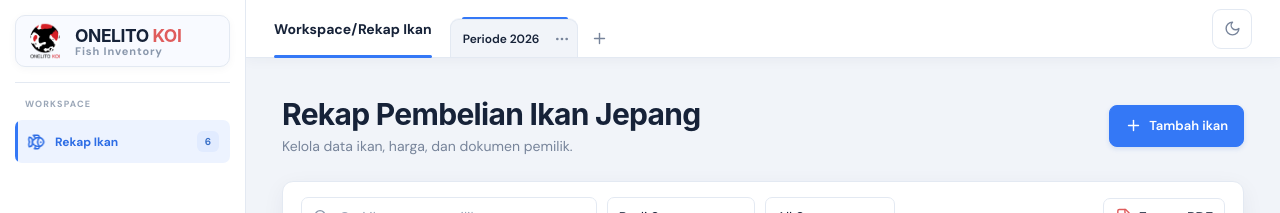
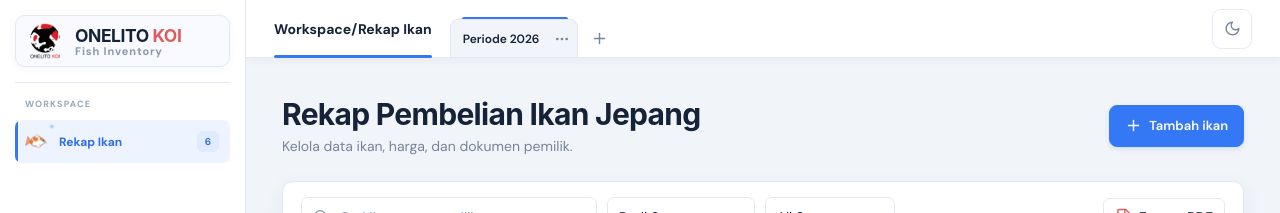
Before and after one commit to absyalsatria20/Project-Onelito, a React (Vite) app: page / in a window 1280 px wide. Both pictures are taken after typing "Sample123" into the empty fields and a click on the button "Masuk". Shown: the top 213 px of the page. Built offline with nearby package versions, Linux system fonts and the light colour scheme.

Commit message:
feat(sidebar): integrate animated koi fish svg with wagging tail and rising bubbles into rekap ikan menu

```diff
--- a/src/App.tsx
+++ b/src/App.tsx
@@ -195,7 +195,7 @@ function App() {
         </div>
         <span className="nav-label workspace-label" title="WORKSPACE">WORKSPACE</span>
         <nav className="sidebar-nav" aria-label="Navigasi utama">
-          <button className={`sidebar-link ${activeSection==='Rekap Ikan'?'selected':''}`} onClick={()=>{setActiveSection('Rekap Ikan');setSidebarOpen(false)}}><Fish size={18}/><span>Rekap Ikan</span><b className="nav-badge">{records.length}</b></button>
+          <button className={`sidebar-link ${activeSection==='Rekap Ikan'?'selected':''}`} onClick={()=>{setActiveSection('Rekap Ikan');setSidebarOpen(false)}}><div className="fish-icon"><svg className="fish-svg" viewBox="0 0 24 24" fill="none" xmlns="http://www.w3.org/2000/svg"><defs><clipPath id="koiBody"><path d="M4 12 C6 7 10 5.5 15 7 C18 8 20 10 21 12 C19 15 16 17 12 17 C8 17 5 15 4 12Z"/></clipPath></defs><g className="fish-tail"><path d="M5 12 C3 9 1 7 0.8 7 C1 10 1 14 0.8 17 C3 15 4 14 5 12Z" fill="#F4A261" stroke="#D97736" strokeWidth="0.7"/></g><path d="M4 12 C6 7 10 5.5 15 7 C18 8 20 10 21 12 C19 15 16 17 12 17 C8 17 5 15 4 12Z" fill="#FFFDF7" stroke="#475569" strokeWidth="0.7"/><g clipPath="url(#koiBody)"><path d="M16 5 C19 5 21 8 20 11 C18 12 16 11 15 9Z" fill="#EF713A"/><path d="M9 5 C12 5 14 7 13 10 C12 12 9 12 8 10 C7 8 8 6 9 5Z" fill="#EF713A"/><path d="M4 12 C5 9 7 9 8 11 C8 14 6 16 4 15Z" fill="#EF713A"/></g><path d="M10 7 Q12 3 15 6 L13 8" fill="#FFFDF7" stroke="#D97736" strokeWidth="0.6"/><path d="M11 16 Q13 20 16 17 L14 15" fill="#FFFDF7" stroke="#D97736" strokeWidth="0.6"/><circle cx="19" cy="11" r="0.8" fill="#1E293B"/><path d="M20 12.5 Q22 13 22.5 12 M20 13 Q22 14 22.5 14" stroke="#D97736" strokeWidth="0.45" strokeLinecap="round"/></svg><span className="fish-bubble fish-bubble-one"></span><span className="fish-bubble fish-bubble-two"></span></div><span>Rekap Ikan</span><b className="nav-badge">{records.length}</b></button>
         </nav>
         <div className="sidebar-spacer"/><span className="nav-label settings-label" title="PREFERENCES">PREFERENCES</span>
         <nav className="sidebar-nav"><button className={`sidebar-link ${activeSection==='Setting'?'selected':''}`} onClick={()=>{setActiveSection('Setting');setSidebarOpen(false)}}><Settings size={18}/><span>Setting</span></button></nav>
--- a/src/Sidebar.css
+++ b/src/Sidebar.css
@@ -254,13 +254,74 @@
   }
 }
 
-.app .sidebar-link .lucide-fish {
-  animation: fishGlideCrisp 3.5s ease-in-out infinite;
-  transform-origin: center;
-  will-change: transform;
+/* ANIMATED KOI FISH ICON */
+.app .fish-icon {
+  position: relative;
+  width: 22px;
+  height: 22px;
+  flex: 0 0 22px;
+  display: grid;
+  place-items: center;
+  animation: koiSwimming 2.5s ease-in-out infinite;
 }
-.app .sidebar-link:hover .lucide-fish {
-  animation: fishGlideCrisp 1.5s ease-in-out infinite;
+
+@keyframes koiSwimming {
+  0%, 100% { transform: translateY(0) rotate(-1deg); }
+  50% { transform: translateY(-2px) rotate(1deg); }
+}
+
+.app .fish-svg {
+  width: 100%;
+  height: 100%;
+  overflow: visible;
+}
+
+.app .fish-tail {
+  transform-box: view-box;
+  transform-origin: 5px 12px;
+  animation: koiTailWag 0.4s ease-in-out infinite alternate;
+}
+
+@keyframes koiTailWag {
+  from { transform: rotate(-15deg); }
+  to { transform: rotate(15deg); }
+}
+
+.app .fish-bubble {
+  position: absolute;
+  width: 3px;
+  height: 3px;
+  border: 1px solid #60a5fa;
+  border-radius: 50%;
+  opacity: 0;
+  pointer-events: none;
+  animation: koiBubbleUp 2s ease-out infinite;
+}
+
+.app .fish-bubble-one {
+  top: 2px;
+  right: -3px;
+  animation-delay: 0s;
+}
+
+.app .fish-bubble-two {
+  top: 7px;
+  right: 0px;
+  animation-delay: 1s;
+}
+
+@keyframes koiBubbleUp {
+  0% { transform: translate(0, 0) scale(0.5); opacity: 0; }
+  20% { opacity: 0.9; }
+  80% { opacity: 0.7; }
+  100% { transform: translate(5px, -13px) scale(1.3); opacity: 0; }
+}
+
+.app .sidebar-link:hover .fish-icon {
+  animation-duration: 0.8s;
+}
+.app .sidebar-link:hover .fish-tail {
+  animation-duration: 0.2s;
 }
 
 @media (max-width: 900px) and (min-width: 701px) {
```
Also changed, not shown: 1 other file (tests, documents, lock files or other folders).
